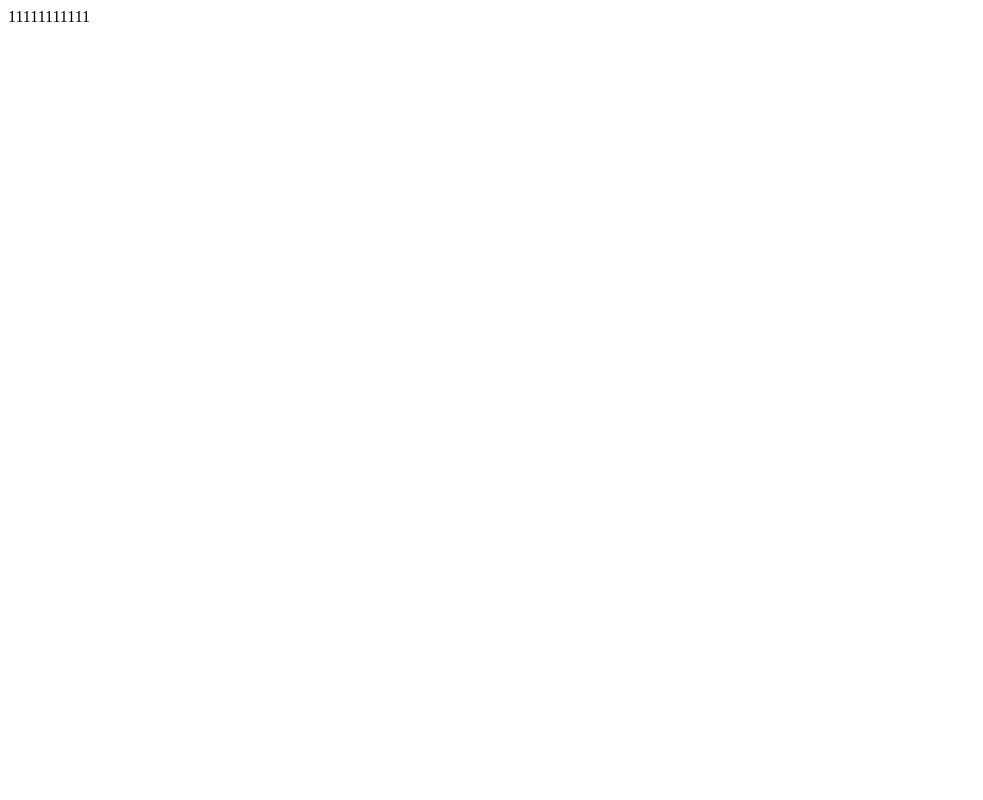
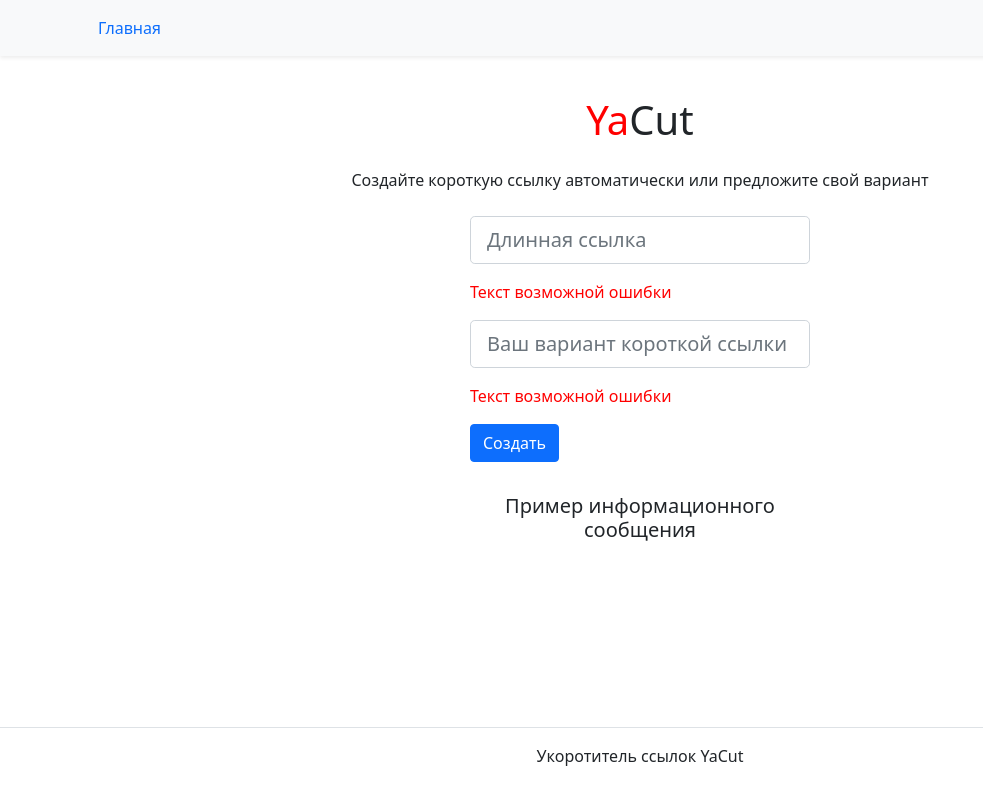
Before and after one commit to Kirill-Drozdov/yacut, a Flask app: page / in a window 1280 px wide. Before the commit the part shown is almost empty. Shown: the whole page, without its empty margins (0-983 px from the left). Run offline with Flask 2, Linux system fonts and the light colour scheme; some libraries are stand-ins or nearby versions.

Commit message:
Manage templates

```diff
--- /dev/null
+++ b/yacut/templates/base.html
@@ -0,0 +1,28 @@
+<!DOCTYPE html>
+<html lang="ru">
+
+<head>
+  <meta charset="utf-8">
+  <meta name="viewport" content="width=device-width, initial-scale=1">
+  <link rel="icon" href="{{ url_for('static', filename='img/fav/fav.ico') }}" type="image">
+  <link rel="apple-touch-icon" sizes="180x180" href="{{ url_for('static', filename='img/fav/apple-touch-icon.png') }}">
+  <link rel="icon" type="image/png" sizes="32x32" href="{{ url_for('static', filename='img/fav/favicon-32x32.png') }}">
+  <link rel="icon" type="image/png" sizes="16x16" href="{{ url_for('static', filename='img/fav/favicon-16x16.png') }}">
+  <link rel="stylesheet" href="{{ url_for('static', filename='css/bootstrap.min.css') }}">
+  <title>{% block title %} {% endblock title %}</title>
+</head>
+
+  <body>
+    {% include "header.html" %}
+
+    {% block content %}
+
+    {% endblock content %}
+
+    {% include "footer.html" %}
+  </body>
+<script src="https://code.jquery.com/jquery-3.2.1.slim.min.js"
+  integrity="sha384-KJ3o2DKtIkvYIK3UENzmM7KCkRr/rE9/Qpg6aAZGJwFDMVNA/GpGFF93hXpG5KkN" crossorigin="anonymous"></script>
+<script src="https://maxcdn.bootstrapcdn.com/bootstrap/4.0.0/js/bootstrap.min.js"
+  integrity="sha384-JZR6Spejh4U02d8jOt6vLEHfe/JQGiRRSQQxSfFWpi1MquVdAyjUar5+76PVCmYl" crossorigin="anonymous"></script>
+</html>
--- /dev/null
+++ b/yacut/templates/footer.html
@@ -0,0 +1,3 @@
+<footer class="fixed-bottom border-top text-center py-3">
+    <p>Укоротитель ссылок YaCut</p>
+</footer>
--- /dev/null
+++ b/yacut/templates/header.html
@@ -0,0 +1,20 @@
+<header class="pb-5">
+    <nav class="navbar navbar-expand-lg navbar-light bg-light fixed-top shadow-sm">
+      <div class="container">
+        <div class="navbar-toggler" type="button" data-toggle="collapse" data-target="#navbarNav"
+          aria-controls="navbarNav" aria-expanded="false" aria-label="Toggle navigation">
+          <span class="navbar-toggler-icon"></span>
+        </div>
+        <div class="collapse navbar-collapse" id="navbarNav">
+          <ul class="nav nav-pills">
+            <li class="nav-item">
+              <a class="nav-link" href="">
+                Главная
+              </a>
+            </li>
+          </ul>
+        </div>
+
+      </div>
+    </nav>
+  </header>
--- a/yacut/templates/index.html
+++ b/yacut/templates/index.html
@@ -1,39 +1,7 @@
-<!DOCTYPE html>
-<html lang="ru">
+{% extends "base.html" %}
 
-<head>
-  <meta charset="utf-8">
-  <meta name="viewport" content="width=device-width, initial-scale=1">
-  <link rel="icon" href="img/fav/fav.ico" type="image">
-  <link rel="apple-touch-icon" sizes="180x180" href="img/fav/apple-touch-icon.png">
-  <link rel="icon" type="image/png" sizes="32x32" href="img/fav/favicon-32x32.png">
-  <link rel="icon" type="image/png" sizes="16x16" href="img/fav/favicon-16x16.png">
-  <link rel="stylesheet" href="css/bootstrap.min.css">
-  <title>YaCut - укоротитель ссылок</title>
-</head>
-
-<body>
-  <header class="pb-5">
-    <nav class="navbar navbar-expand-lg navbar-light bg-light fixed-top shadow-sm">
-      <div class="container">
-        <div class="navbar-toggler" type="button" data-toggle="collapse" data-target="#navbarNav"
-          aria-controls="navbarNav" aria-expanded="false" aria-label="Toggle navigation">
-          <span class="navbar-toggler-icon"></span>
-        </div>
-        <div class="collapse navbar-collapse" id="navbarNav">
-          <ul class="nav nav-pills">
-            <li class="nav-item">
-              <a class="nav-link" href="">
-                Главная
-              </a>
-            </li>
-          </ul>
-        </div>
-
-      </div>
-    </nav>
-  </header>
-
+{% block title %}YaCut - укоротитель ссылок{%endblock %}
+{% block content %}
   <main>
     <section class="container my-5 px-4">
       <h1 class="text-center"><span style="color:red">Ya</span>Cut</h1>
@@ -84,13 +52,4 @@
 
     </section>
   </main>
-  <footer class="fixed-bottom border-top text-center py-3">
-    <p>Укоротитель ссылок YaCut</p>
-  </footer>
-</body>
-<script src="https://code.jquery.com/jquery-3.2.1.slim.min.js"
-  integrity="sha384-KJ3o2DKtIkvYIK3UENzmM7KCkRr/rE9/Qpg6aAZGJwFDMVNA/GpGFF93hXpG5KkN" crossorigin="anonymous"></script>
-<script src="https://maxcdn.bootstrapcdn.com/bootstrap/4.0.0/js/bootstrap.min.js"
-  integrity="sha384-JZR6Spejh4U02d8jOt6vLEHfe/JQGiRRSQQxSfFWpi1MquVdAyjUar5+76PVCmYl" crossorigin="anonymous"></script>
-
-</html>
+{% endblock %}
--- a/yacut/views.py
+++ b/yacut/views.py
@@ -1,6 +1,8 @@
+from flask import render_template
+
 from . import app
 
 
 @app.route('/')
 def index_view():
-    return '11111111111'
+    return render_template('index.html')
```
